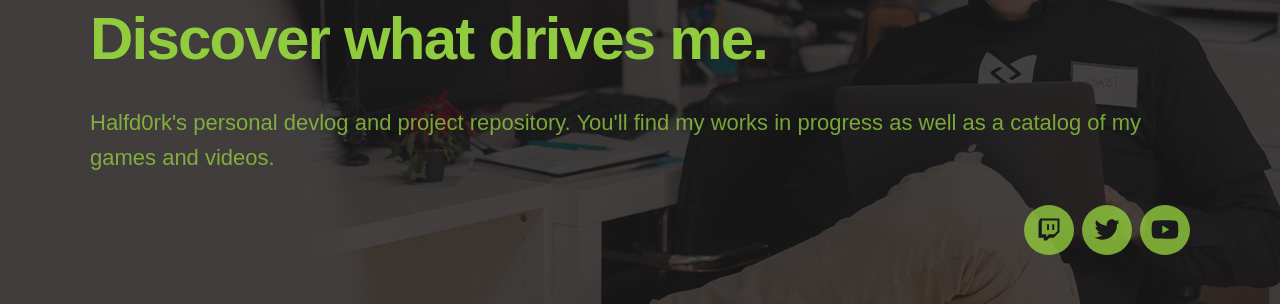
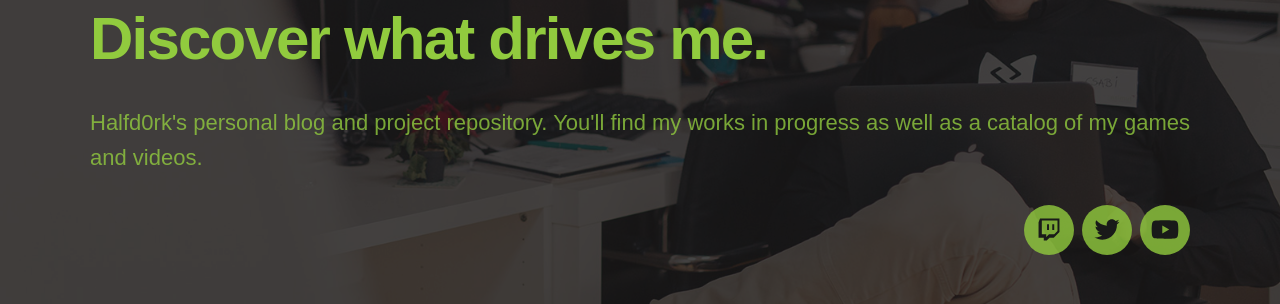
Before and after one commit to halfd0rk/halfd0rk.github.io, a Jekyll site: the page built from index.html, in a window 1280 px wide. Shown: the part 324-628 px from the top of the page. Built offline with Jekyll 4.4.1, drawn with Linux system fonts in a browser that asks for light colours; nearby versions of some CDN libraries; some web fonts are replaced.

```diff
--- a/blog/index.html
+++ b/blog/index.html
@@ -1,6 +1,6 @@
 ---
 layout: default
-title: Devlog
+title: Blog
 description: Here's what I've been working on.
 featured_image: /images/demo/blog.jpg
 ---
--- a/index.html
+++ b/index.html
@@ -1,7 +1,7 @@
 ---
 layout: default
 title: The home of halfd0rk. Discover what drives me.
-description: Halfd0rk's personal devlog and project repository. You'll find my works in progress as well as a catalog of my games and videos.
+description: Halfd0rk's personal blog and project repository. You'll find my works in progress as well as a catalog of my games and videos.
 featured_image: /images/demo/home.jpg
 ---
 
@@ -15,7 +15,7 @@
 
 		<h1>The home of Halfd0rk.
 			Discover what drives me.</h1>
-		<p>Halfd0rk's personal devlog and project repository. You'll find my works in progress as well as a catalog of my games and videos.</p>
+		<p>Halfd0rk's personal blog and project repository. You'll find my works in progress as well as a catalog of my games and videos.</p>
 
 		{% include socials.html %}
 
```
Also changed, not shown: README.md.
